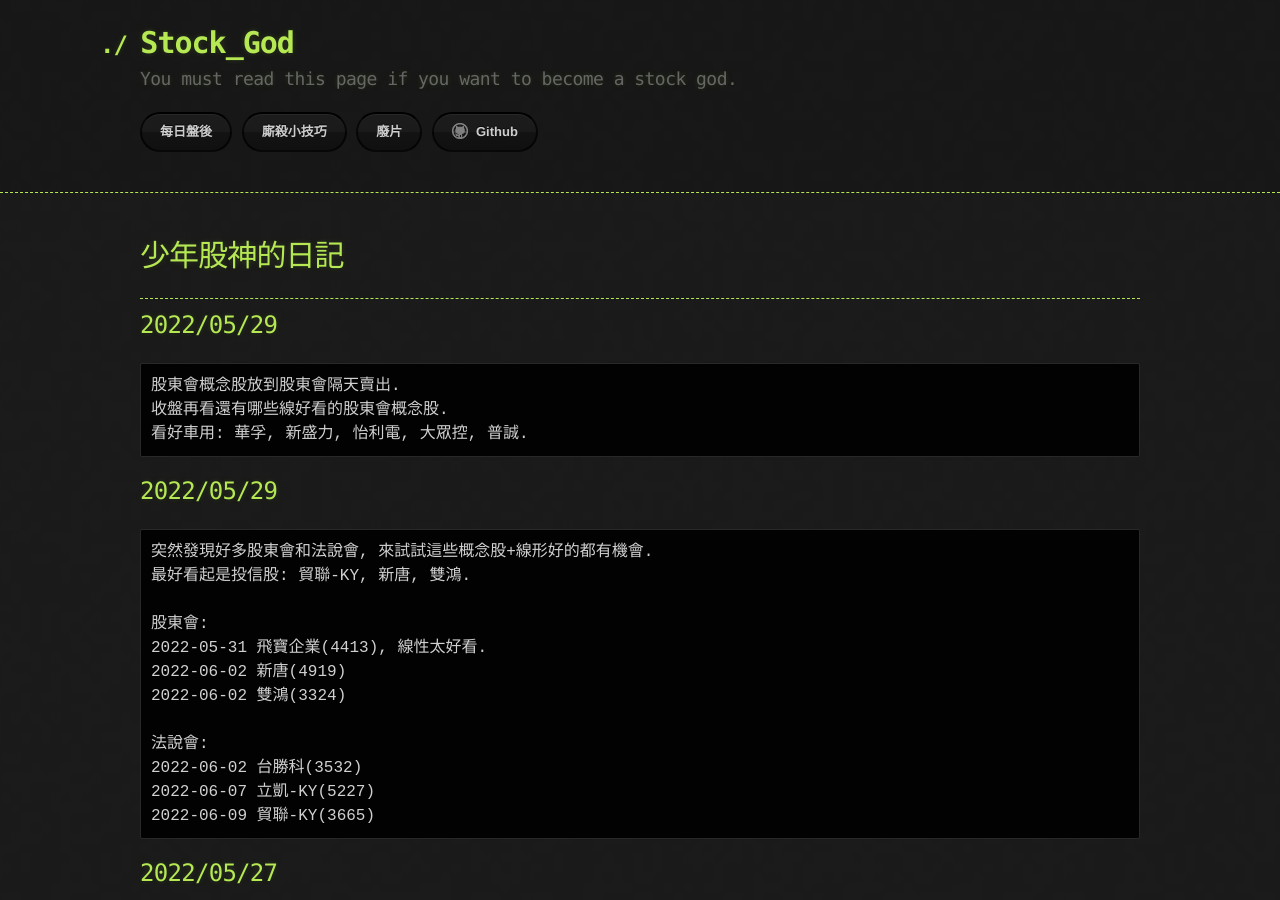
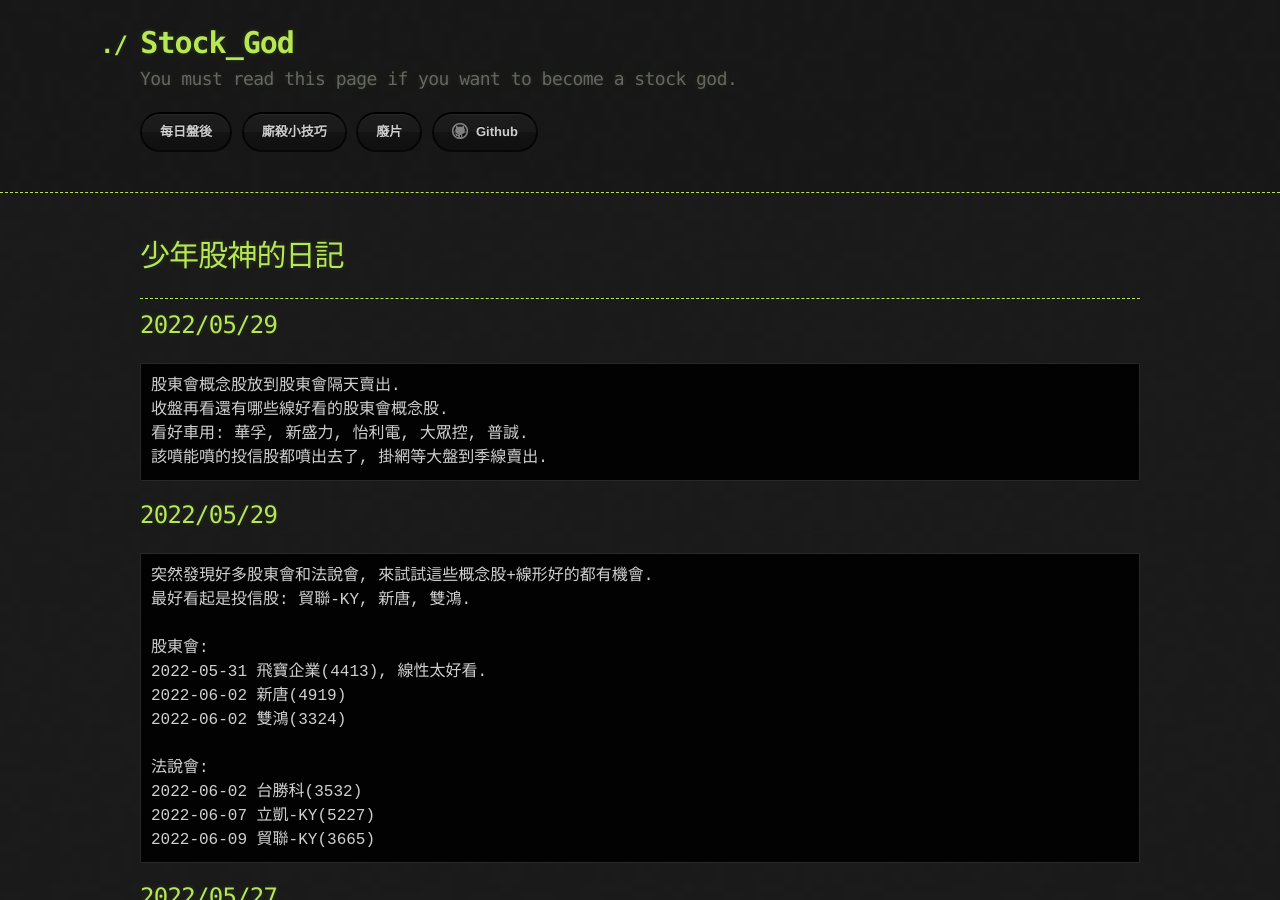
Before and after one commit to lepg5487/Stock_God, a Jekyll site: the page built from index.md, in a window 1280 px wide and 900 px high. Built offline with Jekyll 4.4.1, drawn with Linux system fonts in a browser that asks for light colours; our own code applies the rules of GitHub Pages for plain Markdown files.

Commit message:
Update index.md

````diff
--- a/index.md
+++ b/index.md
@@ -11,6 +11,7 @@ layout: testlayouts
 股東會概念股放到股東會隔天賣出.
 收盤再看還有哪些線好看的股東會概念股.
 看好車用: 華孚, 新盛力, 怡利電, 大眾控, 普誠.
+該噴能噴的投信股都噴出去了, 掛網等大盤到季線賣出.
 ```
 
 ## 2022/05/29
````
